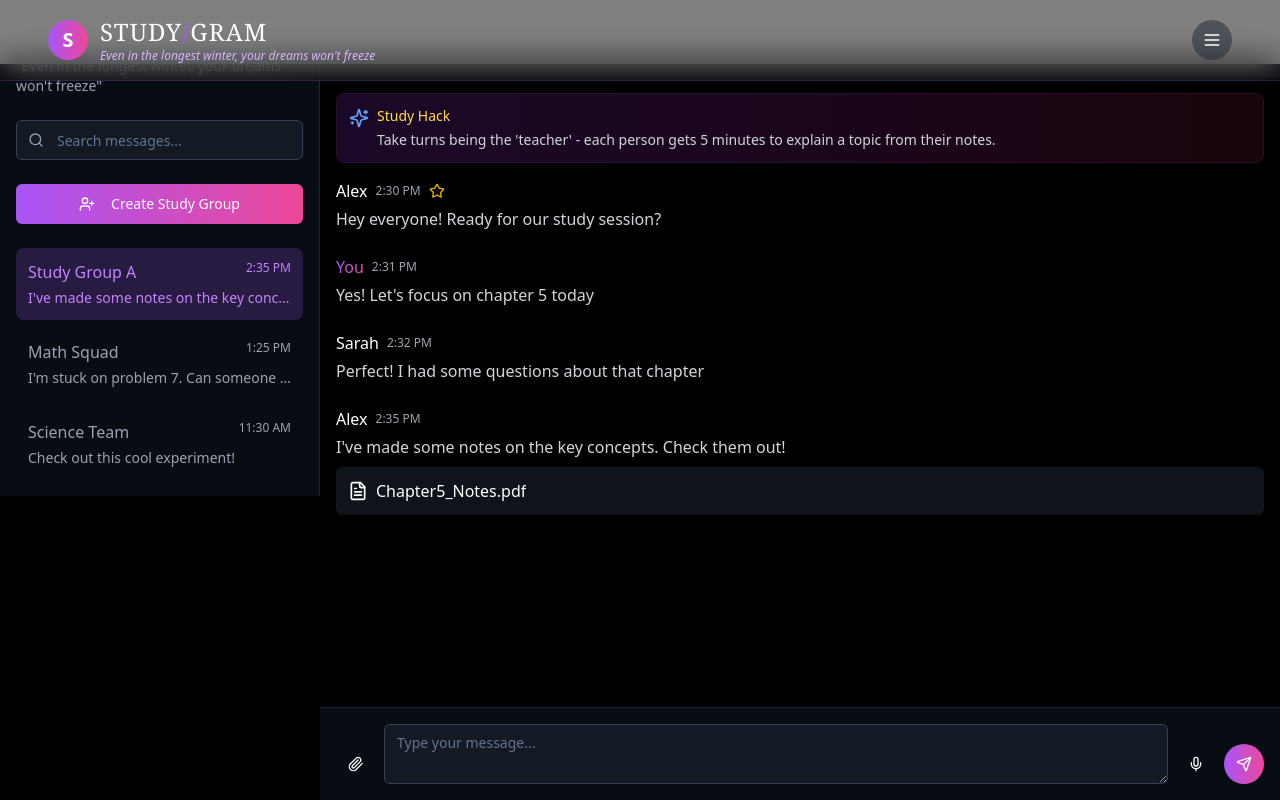
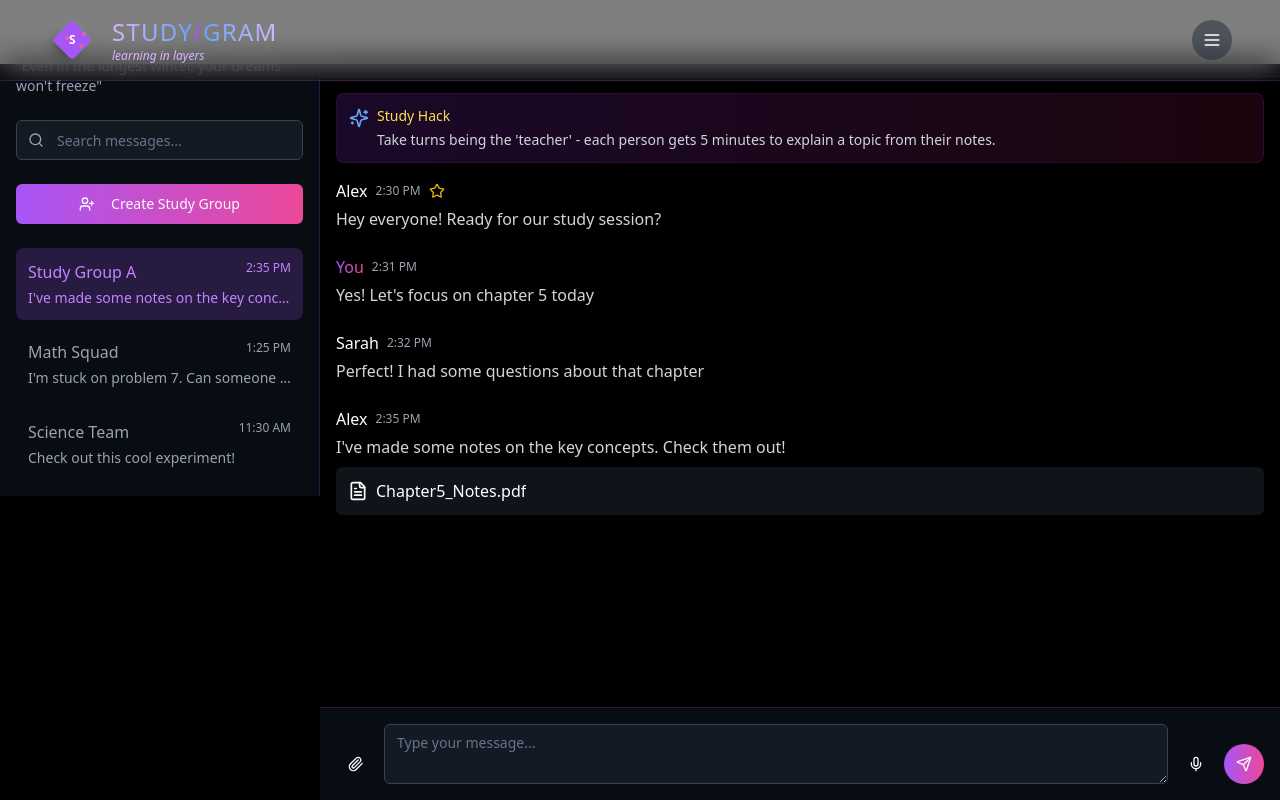
Before and after one commit to Tokyorchid/Studygram_, a React (Vite) app: page /messages in a window 1280 px wide. Built offline with nearby package versions, Linux system fonts and the light colour scheme.

Commit message:
Refactor: Update logo style
Update the logo to match the theme and style.

```diff
--- a/src/components/Header.tsx
+++ b/src/components/Header.tsx
@@ -5,6 +5,7 @@ import { Home, BookOpen, MessageSquare, User, Sun, Moon } from "lucide-react";
 import { useState, useEffect } from "react";
 import { supabase } from "@/integrations/supabase/client";
 import { useToast } from "@/hooks/use-toast";
+import LogoComponent from "./navigation/LogoComponent";
 
 const Header = () => {
   const [theme, setTheme] = useState<"light" | "dark">("dark");
@@ -55,18 +56,7 @@ const Header = () => {
       <div className="container mx-auto px-4">
         <div className="flex items-center justify-between h-16">
           {/* Logo */}
-          <Link to="/" className="flex items-center">
-            <div className="flex items-center">
-              <div className="h-10 w-10 rounded-full bg-gradient-to-r from-purple-500 to-pink-500 flex items-center justify-center mr-3">
-                <span className="text-xl font-bold text-white">S</span>
-              </div>
-              <div className="text-2xl font-serif tracking-wider">
-                <span className="text-white">STUDY</span>
-                <span className="text-purple-500">/</span>
-                <span className="text-white">GRAM</span>
-              </div>
-            </div>
-          </Link>
+          <LogoComponent />
 
           {/* Navigation */}
           <NavigationMenu>
--- /dev/null
+++ b/src/components/navigation/LogoComponent.tsx
@@ -0,0 +1,64 @@
+
+import { motion } from "framer-motion";
+import { Link } from "react-router-dom";
+
+const LogoComponent = () => {
+  return (
+    <Link to="/" className="flex items-center group">
+      <div className="relative h-10 w-12 mr-2">
+        {/* Layered diamond shapes */}
+        <motion.div
+          className="absolute h-full w-full"
+          initial={{ opacity: 0, scale: 0.8, rotate: -10 }}
+          animate={{ opacity: 1, scale: 1, rotate: 0 }}
+          transition={{ duration: 0.5, delay: 0.2 }}
+        >
+          <div className="absolute top-1/2 left-1/2 -translate-x-1/2 -translate-y-1/2 h-7 w-7 bg-purple-300 rounded-sm transform rotate-45 shadow-lg" />
+        </motion.div>
+
+        <motion.div
+          className="absolute h-full w-full"
+          initial={{ opacity: 0, scale: 0.8, rotate: 10 }}
+          animate={{ opacity: 0.8, scale: 1, rotate: 0 }}
+          transition={{ duration: 0.5, delay: 0.3 }}
+        >
+          <div className="absolute top-1/2 left-1/2 -translate-x-1/2 -translate-y-1/2 h-7 w-7 bg-blue-500 rounded-sm transform rotate-45 shadow-lg" />
+        </motion.div>
+
+        <motion.div
+          className="absolute h-full w-full"
+          initial={{ opacity: 0, scale: 0.8 }}
+          animate={{ opacity: 1, scale: 1 }}
+          transition={{ duration: 0.5, delay: 0.4 }}
+        >
+          <div className="absolute top-1/2 left-1/2 -translate-x-1/2 -translate-y-1/2 h-7 w-7 bg-purple-500 rounded-sm transform rotate-45 shadow-lg flex items-center justify-center">
+            <span className="text-xs font-bold text-white transform -rotate-45">S</span>
+          </div>
+        </motion.div>
+
+        {/* Small accent dots representing the "petals/fragments" from the reference */}
+        <motion.div
+          className="absolute h-full w-full pointer-events-none"
+          initial={{ opacity: 0 }}
+          animate={{ opacity: 1 }}
+          transition={{ duration: 0.3, delay: 0.6 }}
+        >
+          <div className="absolute top-[60%] left-[65%] h-1 w-1 rounded-full bg-red-400 opacity-70" />
+          <div className="absolute top-[40%] left-[35%] h-1 w-1 rounded-full bg-red-400 opacity-70" />
+          <div className="absolute top-[30%] left-[70%] h-1 w-1 rounded-full bg-red-400 opacity-70" />
+        </motion.div>
+      </div>
+
+      <div className="ml-2">
+        <div className="text-xl md:text-2xl font-light tracking-wider">
+          <span className="bg-gradient-to-r from-purple-300 to-blue-400 text-transparent bg-clip-text">STUDY</span>
+          <span className="text-purple-500">/</span>
+          <span className="bg-gradient-to-r from-blue-400 to-purple-300 text-transparent bg-clip-text">GRAM</span>
+        </div>
+        <span className="text-xs text-purple-300 italic hidden md:block">learning in layers</span>
+      </div>
+    </Link>
+  );
+};
+
+export default LogoComponent;
--- a/src/components/navigation/MobileHeader.tsx
+++ b/src/components/navigation/MobileHeader.tsx
@@ -1,6 +1,7 @@
 
 import { Menu } from "lucide-react";
 import { motion } from "framer-motion";
+import LogoComponent from "./LogoComponent";
 
 interface MobileHeaderProps {
   onMenuToggle: () => void;
@@ -15,19 +16,7 @@ const MobileHeader = ({ onMenuToggle }: MobileHeaderProps) => {
       transition={{ duration: 0.3 }}
     >
       <div className="container mx-auto flex items-center justify-between">
-        <div className="flex items-center">
-          <div className="w-10 h-10 rounded-full bg-gradient-to-r from-purple-500 to-pink-500 flex items-center justify-center">
-            <span className="text-xl font-bold text-white">S</span>
-          </div>
-          <div className="ml-3">
-            <div className="text-2xl font-serif tracking-wider">
-              <span className="text-white">STUDY</span>
-              <span className="text-purple-500">/</span>
-              <span className="text-white">GRAM</span>
-            </div>
-            <span className="text-xs text-purple-300 italic hidden md:block">Even in the longest winter, your dreams won't freeze</span>
-          </div>
-        </div>
+        <LogoComponent />
 
         <button
           className="w-10 h-10 rounded-full bg-gray-800/50 flex items-center justify-center hover:bg-purple-800/30 transition-colors"
--- a/src/integrations/supabase/client.ts
+++ b/src/integrations/supabase/client.ts
@@ -1,3 +1,4 @@
+
 // This file is automatically generated. Do not edit it directly.
 import { createClient } from '@supabase/supabase-js';
 import type { Database } from './types';
@@ -8,4 +9,14 @@ const SUPABASE_PUBLISHABLE_KEY = "eyJhbGciOiJIUzI1NiIsInR5cCI6IkpXVCJ9.eyJpc3MiO
 // Import the supabase client like this:
 // import { supabase } from "@/integrations/supabase/client";
 
+// Create client with standard Database type
 export const supabase = createClient<Database>(SUPABASE_URL, SUPABASE_PUBLISHABLE_KEY);
+
+// Workaround for custom tables without modifying SupabaseClientOptions
+declare module '@supabase/supabase-js' {
+  interface PostgrestQueryBuilder<Schema> {
+    table<TableName extends string>(
+      tableName: TableName
+    ): PostgrestQueryBuilder<Schema>;
+  }
+}
--- a/src/integrations/supabase/types.ts
+++ b/src/integrations/supabase/types.ts
@@ -9,6 +9,42 @@ export type Json =
 export type Database = {
   public: {
     Tables: {
+      direct_messages: {
+        Row: {
+          attachment_name: string | null
+          attachment_type: string | null
+          attachment_url: string | null
+          content: string
+          created_at: string
+          id: string
+          is_read: boolean
+          recipient_id: string
+          sender_id: string
+        }
+        Insert: {
+          attachment_name?: string | null
+          attachment_type?: string | null
+          attachment_url?: string | null
+          content: string
+          created_at?: string
+          id?: string
+          is_read?: boolean
+          recipient_id: string
+          sender_id: string
+        }
+        Update: {
+          attachment_name?: string | null
+          attachment_type?: string | null
+          attachment_url?: string | null
+          content?: string
+          created_at?: string
+          id?: string
+          is_read?: boolean
+          recipient_id?: string
+          sender_id?: string
+        }
+        Relationships: []
+      }
       posts: {
         Row: {
           available_from: string
@@ -288,6 +324,27 @@ export type Database = {
           },
         ]
       }
+      user_follows: {
+        Row: {
+          created_at: string
+          follower_id: string
+          following_id: string
+          id: string
+        }
+        Insert: {
+          created_at?: string
+          follower_id: string
+          following_id: string
+          id?: string
+        }
+        Update: {
+          created_at?: string
+          follower_id?: string
+          following_id?: string
+          id?: string
+        }
+        Relationships: []
+      }
     }
     Views: {
       [_ in never]: never
```
